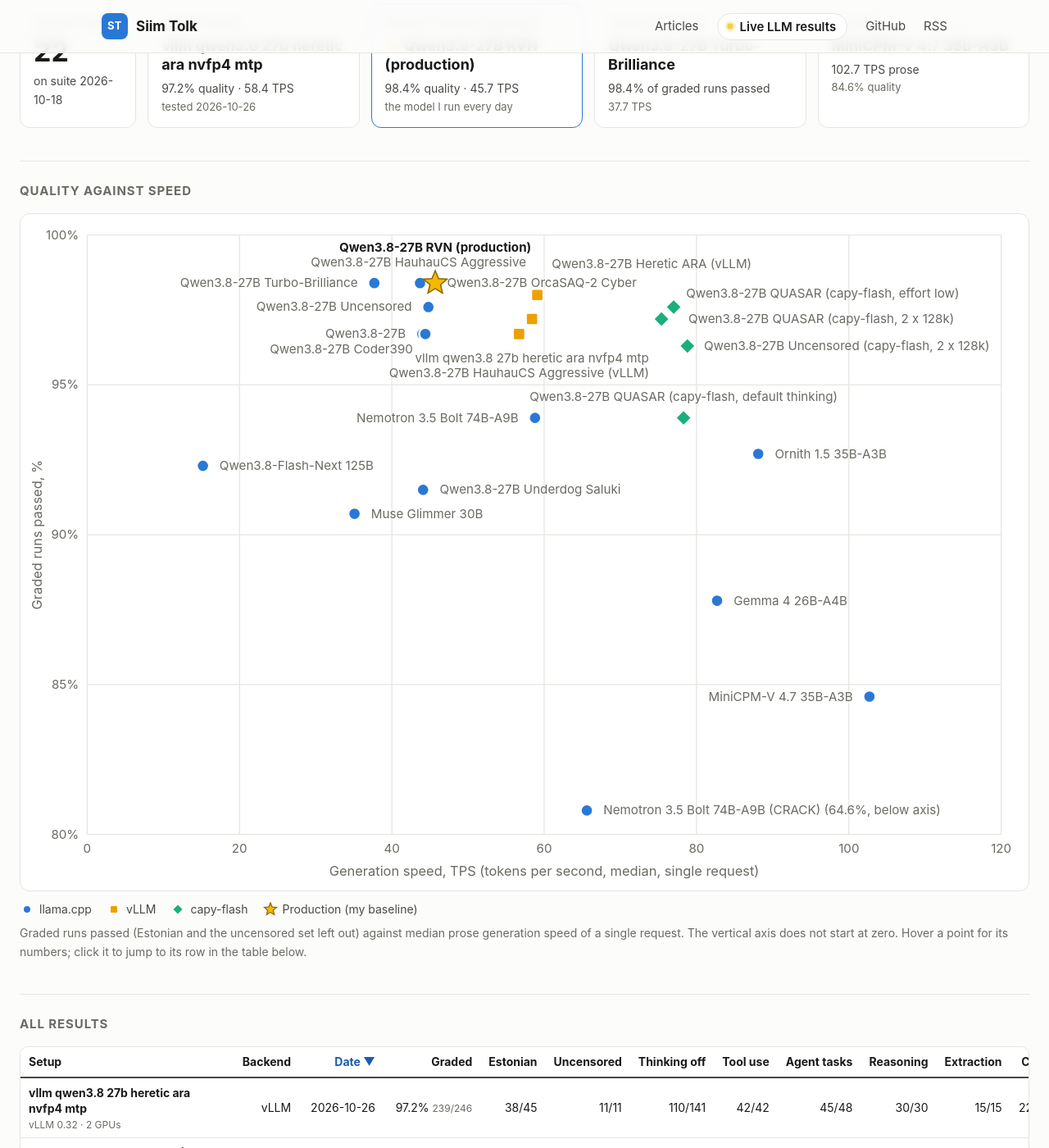
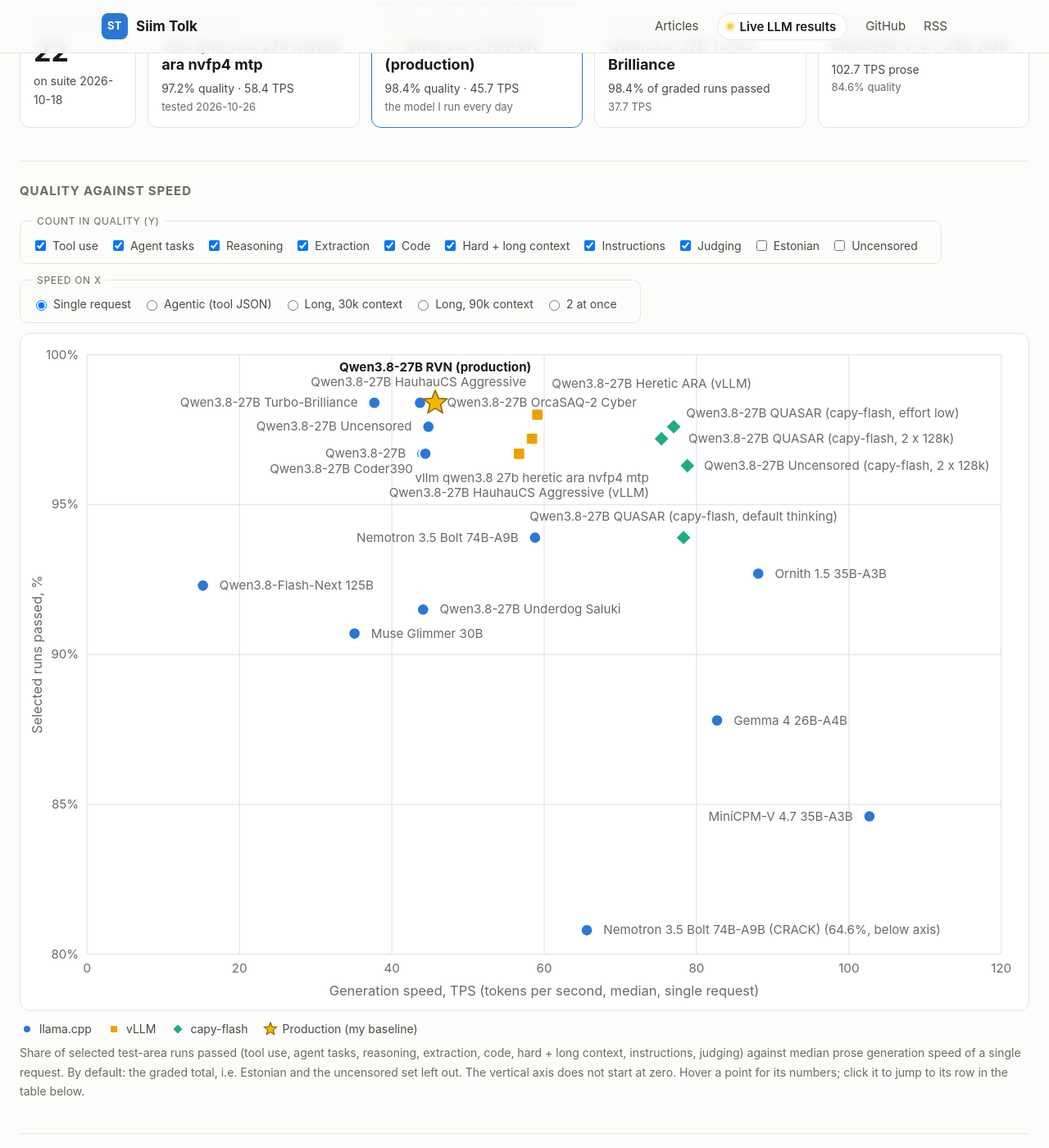
Before and after one commit to siimtolk/siimtolk.github.io, a Jekyll site: the page built from results/index.html, in a window 1280 px wide and 1400 px high, scrolled down 327 px. Shown: the whole window at 82% size. Built offline with Jekyll 4.4.1, drawn with Linux system fonts in a browser that asks for light colours; some of the changed text lies outside the part shown.

Commit message:
Results: category and speed toggles on chart, table sorted by graded with speeds first, drag-scroll
Co-Authored-By: Claude Sonnet 5.5 <noreply@anthropic.com>

```diff
--- a/assets/css/style.scss
+++ b/assets/css/style.scss
@@ -169,3 +169,8 @@ nav a.nav-live:hover { color: var(--ink); border-color: #f5c518; box-shadow: 0 2
 .results tbody tr.sel { box-shadow: inset 3px 0 0 var(--accent); }
 .results .r-name, .results small.r-detail { display: block; width: 230px; white-space: normal; }
 .results small.r-detail { margin-top: 2px; font-weight: 400; line-height: 1.3; }
+.r-controls { display: flex; flex-wrap: wrap; gap: 10px 18px; margin: 0 0 12px; }
+.r-controls fieldset { border: 1px solid var(--line); border-radius: 10px; padding: 6px 14px 8px; margin: 0; font-size: 14px; color: var(--ink-2); }
+.r-controls legend { font-size: 12px; letter-spacing: .06em; text-transform: uppercase; color: var(--muted); padding: 0 6px; }
+.r-controls label { display: inline-flex; align-items: center; gap: 5px; margin: 2px 14px 2px 0; cursor: pointer; }
+.r-scroll { user-select: none; } .r-scroll a { user-select: text; }
--- a/results/index.html
+++ b/results/index.html
@@ -18,9 +18,10 @@ description: Updated automatically after each benchmark run.
   <div id="tiles" class="r-tiles"></div>
 
   <h2 class="r-h">Quality against speed</h2>
+  <div class="r-controls" id="controls"></div>
   <div class="r-chart" id="chart"></div>
   <div class="r-legend" id="legend"></div>
-  <p class="meta">Graded runs passed (Estonian and the uncensored set left out) against median prose generation speed of a single request. The vertical axis does not start at zero. Hover a point for its numbers; click it to jump to its row in the table below.</p>
+  <p class="meta" id="chartnote"></p>
 
   <h2 class="r-h">All results</h2>
   <div class="r-scroll"><table id="all"></table></div>
@@ -54,6 +55,7 @@ description: Updated automatically after each benchmark run.
   }
 
   // tiles
+  var selected = null;
   var newest = P.slice().sort(function (a, b) { return a.started < b.started ? 1 : -1; })[0];
   var top = function (f) { return P.slice().sort(function (a, b) { return b[f] - a[f]; })[0]; };
   var bestQ = top('pct'), bestS = top('prose');
@@ -65,28 +67,61 @@ description: Updated automatically after each benchmark run.
     ['Fastest', bestS.short, f1(bestS.prose) + ' TPS prose', f1(bestS.pct) + '% quality']
   ].map(function (t, i) { return '<div class="r-tile' + (i === 0 ? ' r-count' : '') + '"><div class="r-k">' + t[0] + '</div><div class="r-v">' + t[1] + '</div><div class="r-s">' + t[2] + '</div><div class="r-s r-s2">' + t[3] + '</div></div>'; }).join('');
 
-  // chart
+  // chart controls: which test areas count towards quality (Y) and which speed is on X
+  var AREAS = SEC_().concat([['estonian', 'Estonian'], ['uncensored', 'Uncensored']]);
+  var SPEEDS = [['prose', 'Single request', 'Generation speed, TPS (tokens per second, median, single request)', 'median prose generation speed of a single request'],
+    ['tool_json', 'Agentic (tool JSON)', 'Tool-call JSON generation speed, TPS (tokens per second)', 'generation speed of tool-call JSON, the agentic workload'],
+    ['decode_30k', 'Long, 30k context', 'Generation speed at 30k tokens of context, TPS', 'generation speed with 30k tokens of context'],
+    ['decode_90k', 'Long, 90k context', 'Generation speed at 90k tokens of context, TPS', 'generation speed with 90k tokens of context'],
+    ['parallel', '2 at once', 'Total generation speed with two simultaneous requests, TPS', 'total speed with two simultaneous requests']];
+  var on = {}, xk = 'prose';
+  AREAS.forEach(function (a) { on[a[0]] = a[0] !== 'estonian' && a[0] !== 'uncensored'; });  // default = the graded total
+  $('controls').innerHTML = '<fieldset><legend>Count in quality (Y)</legend>' + AREAS.map(function (a) {
+    return '<label><input type="checkbox" data-area="' + a[0] + '"' + (on[a[0]] ? ' checked' : '') + '> ' + a[1] + '</label>';
+  }).join('') + '</fieldset><fieldset><legend>Speed on X</legend>' + SPEEDS.map(function (s) {
+    return '<label><input type="radio" name="xspeed" value="' + s[0] + '"' + (s[0] === xk ? ' checked' : '') + '> ' + s[1] + '</label>';
+  }).join('') + '</fieldset>';
+  function SEC_() { return [['tools', 'Tool use'], ['agent', 'Agent tasks'], ['reason', 'Reasoning'], ['extract', 'Extraction'], ['code', 'Code'], ['hard', 'Hard + long context'], ['instruct', 'Instructions'], ['judge', 'Judging']]; }
+  function quality(m) {
+    var ok = 0, n = 0;
+    AREAS.forEach(function (a) {
+      if (!on[a[0]]) return;
+      var v = a[0] === 'estonian' ? m.estonian : a[0] === 'uncensored' ? m.uncensored : (m.sections || {})[a[0]];
+      if (v) { ok += v[0]; n += v[1]; }
+    });
+    return n ? {ok: ok, n: n, pct: Math.round(1000 * ok / n) / 10} : null;
+  }
+
+  var tip;
+  function drawChart() {
+    var sp = SPEEDS.filter(function (s) { return s[0] === xk; })[0];
+    P.forEach(function (m) { m._q = quality(m); });
+    var Q = P.filter(function (m) { return m._q && m[xk] != null; });
+    var missing = P.length - Q.length;
+    $('chartnote').textContent = 'Share of selected test-area runs passed (' + AREAS.filter(function (a) { return on[a[0]]; }).map(function (a) { return a[1].toLowerCase(); }).join(', ') + ') against ' + sp[3] + '. By default: the graded total, i.e. Estonian and the uncensored set left out. The vertical axis does not start at zero. Hover a point for its numbers; click it to jump to its row in the table below.' + (missing && Q.length ? ' ' + missing + ' setups have no ' + sp[1].toLowerCase() + ' measurement and are not plotted.' : '');
+    if (!Q.length) { $('chart').innerHTML = '<p class="meta">Nothing to plot: tick at least one test area.</p>'; return; }
     var W = 960, H = 640, L = 58, R = 20, T = 14, B = 48;
-  var xmax = Math.ceil(Math.max.apply(null, P.map(function (m) { return m.prose; })) / 20) * 20;
-  var pcts = P.map(function (m) { return m.pct; }).sort(function (a, b) { return a - b; });
+    var mx = Math.max.apply(null, Q.map(function (m) { return m[xk]; })), xstep = mx > 80 ? 20 : mx > 40 ? 10 : 5;
+    var xmax = Math.ceil(mx / xstep) * xstep || xstep;
+    var pcts = Q.map(function (m) { return m._q.pct; }).sort(function (a, b) { return a - b; });
     var ymin = Math.max(0, Math.floor(((pcts.length > 2 ? pcts[1] : pcts[0]) - 2) / 5) * 5), ymax = 100;  // one outlier may sit below the axis
-  var yv = function (m) { return Math.max(m.pct, ymin + 0.8); };
+    var yv = function (m) { return Math.max(m._q.pct, ymin + 0.8); };
     var X = function (v) { return L + (v / xmax) * (W - L - R); };
     var Y = function (v) { return T + (1 - (v - ymin) / (ymax - ymin)) * (H - T - B); };
     var svg = '<svg viewBox="0 0 ' + W + ' ' + H + '" role="img" aria-label="Quality against speed scatter plot">';
-  for (var gx = 0; gx <= xmax; gx += 20) svg += '<line class="grid" x1="' + X(gx) + '" x2="' + X(gx) + '" y1="' + T + '" y2="' + (H - B) + '"/><text class="tick" x="' + X(gx) + '" y="' + (H - B + 18) + '" text-anchor="middle">' + gx + '</text>';
+    for (var gx = 0; gx <= xmax; gx += xstep) svg += '<line class="grid" x1="' + X(gx) + '" x2="' + X(gx) + '" y1="' + T + '" y2="' + (H - B) + '"/><text class="tick" x="' + X(gx) + '" y="' + (H - B + 18) + '" text-anchor="middle">' + gx + '</text>';
     var ystep = (ymax - ymin) > 30 ? 10 : 5;
     for (var gy = ymin; gy <= ymax; gy += ystep) svg += '<line class="grid" x1="' + L + '" x2="' + (W - R) + '" y1="' + Y(gy) + '" y2="' + Y(gy) + '"/><text class="tick" x="' + (L - 8) + '" y="' + (Y(gy) + 4) + '" text-anchor="end">' + gy + '%</text>';
-  svg += '<text class="axis" x="' + (L + (W - L - R) / 2) + '" y="' + (H - 8) + '" text-anchor="middle">Generation speed, TPS (tokens per second, median, single request)</text>';
-  svg += '<text class="axis" transform="translate(14 ' + (T + (H - T - B) / 2) + ') rotate(-90)" text-anchor="middle">Graded runs passed, %</text>';
+    svg += '<text class="axis" x="' + (L + (W - L - R) / 2) + '" y="' + (H - 8) + '" text-anchor="middle">' + sp[2] + '</text>';
+    svg += '<text class="axis" transform="translate(14 ' + (T + (H - T - B) / 2) + ') rotate(-90)" text-anchor="middle">Selected runs passed, %</text>';
 
     // label placement: try right, left, above, below; take the one that overlaps least
-  var boxes = [], pts = P.map(function (m) { return {m: m, x: X(m.prose), y: Y(yv(m))}; });
+    var boxes = [], pts = Q.map(function (m) { return {m: m, x: X(m[xk]), y: Y(yv(m))}; });
     pts.forEach(function (p) { var h = p.m.production ? 15 : 8; boxes.push([p.x - h, p.y - h, p.x + h, p.y + h]); });
     var hit = function (a, b) { return Math.max(0, Math.min(a[2], b[2]) - Math.max(a[0], b[0])) * Math.max(0, Math.min(a[3], b[3]) - Math.max(a[1], b[1])); };
     pts.sort(function (a, b) { return (b.m.production ? 1 : 0) - (a.m.production ? 1 : 0); });
     pts.forEach(function (p) {
-    var w = (p.m.short.length + (p.m.pct < ymin ? 22 : 0)) * 6.6, h = 14, best = null;
+      var w = (p.m.short.length + (p.m._q.pct < ymin ? 22 : 0)) * 6.6, h = 14, best = null;
       [[16, 0, 'start'], [-16, 0, 'end'], [0, -20, 'middle'], [0, 24, 'middle'], [12, -13, 'start'], [12, 15, 'start'], [-12, -13, 'end'], [-12, 15, 'end'], [0, -34, 'middle'], [0, 38, 'middle'], [14, -30, 'start'], [-14, -30, 'end'], [14, 32, 'start'], [-14, 32, 'end'], [26, 0, 'start'], [-26, 0, 'end']].forEach(function (o) {
         var x0 = o[2] === 'start' ? p.x + o[0] : o[2] === 'end' ? p.x + o[0] - w : p.x - w / 2;
         var bx = [x0, p.y + o[1] - h / 2, x0 + w, p.y + o[1] + h / 2];
@@ -98,26 +133,12 @@ description: Updated automatically after each benchmark run.
     pts.sort(function (a, b) { return M.indexOf(a.m) - M.indexOf(b.m); });
     pts.forEach(function (p, i) {
       var m = p.m, o = p.lab.o, tx = o[2] === 'start' ? p.x + o[0] : o[2] === 'end' ? p.x + o[0] : p.x;
-    svg += '<g class="pt k-' + bk(m) + (m.production ? ' prod' : '') + '" data-i="' + M.indexOf(m) + '" tabindex="0">' +
+      svg += '<g class="pt k-' + bk(m) + (m.production ? ' prod' : '') + (M.indexOf(m) === selected ? ' sel' : '') + '" data-i="' + M.indexOf(m) + '" tabindex="0">' +
         '<circle class="hitarea" cx="' + p.x + '" cy="' + p.y + '" r="16"/>' + shape(m.production ? 'star' : bk(m), p.x, p.y, m.production ? 12 : 6, 'mark') +
-      '<text class="lab" x="' + tx + '" y="' + (p.y + o[1] + 4) + '" text-anchor="' + o[2] + '">' + m.short.replace(/&/g, '&amp;').replace(/</g, '&lt;') + (m.pct < ymin ? ' (' + f1(m.pct) + '%, below axis)' : '') + '</text></g>';
+        '<text class="lab" x="' + tx + '" y="' + (p.y + o[1] + 4) + '" text-anchor="' + o[2] + '">' + m.short.replace(/&/g, '&amp;').replace(/</g, '&lt;') + (m._q.pct < ymin ? ' (' + f1(m._q.pct) + '%, below axis)' : '') + '</text></g>';
     });
     $('chart').innerHTML = svg + '</svg><div id="tip" class="r-tip" hidden></div>';
-  var kinds = Object.keys(KIND).filter(function (k) { return k === 'star' ? !!prod : P.some(function (m) { return bk(m) === k && !m.production; }); });
-  $('legend').innerHTML = kinds.map(function (k) {
-    return '<span class="k-' + k + '"><svg width="18" height="18" viewBox="0 0 18 18">' + shape(k, 9, 9, k === 'star' ? 8 : 5, 'mark') + '</svg>' + KIND[k][0] + '</span>';
-  }).join('');
-
-  var tip = $('tip');
-  function show(g) {
-    var m = M[+g.getAttribute('data-i')];
-    tip.innerHTML = '<b>' + m.short + '</b>' + (m.production ? ' · ★ production' : '') + '<br><small>' + m.name + '</small><br>' + f1(m.pct) + '% graded (' + fr(m.graded) + ') · ' + f1(m.prose) + ' TPS<br>' +
-      'Estonian ' + fr(m.estonian) + ' · prompt ' + f1(m.prompt_30k, 0) + ' TPS · 2 at once ' + f1(m.parallel, 0) + '<br>' + m.date;
-    tip.hidden = false;
-    var r = g.getBoundingClientRect(), c = $('chart').getBoundingClientRect();
-    var x = r.left - c.left + r.width / 2, y = r.top - c.top;
-    tip.style.left = Math.min(Math.max(x, 120), c.width - 120) + 'px'; tip.style.top = (y - 8) + 'px';
-  }
+    tip = $('tip');
     Array.prototype.forEach.call(document.querySelectorAll('.pt'), function (g) {
       g.addEventListener('mouseenter', function () { show(g); });
       g.addEventListener('focus', function () { show(g); });
@@ -126,7 +147,26 @@ description: Updated automatically after each benchmark run.
       g.addEventListener('click', function () { tip.hidden = true; select(+g.getAttribute('data-i'), true); });
       g.addEventListener('keydown', function (e) { if (e.key === 'Enter' || e.key === ' ') { e.preventDefault(); tip.hidden = true; select(+g.getAttribute('data-i'), true); } });
     });
-  var selected = null;
+  }
+  var kinds = Object.keys(KIND).filter(function (k) { return k === 'star' ? !!prod : P.some(function (m) { return bk(m) === k && !m.production; }); });
+  $('legend').innerHTML = kinds.map(function (k) {
+    return '<span class="k-' + k + '"><svg width="18" height="18" viewBox="0 0 18 18">' + shape(k, 9, 9, k === 'star' ? 8 : 5, 'mark') + '</svg>' + KIND[k][0] + '</span>';
+  }).join('');
+
+  function show(g) {
+    var m = M[+g.getAttribute('data-i')], q = m._q;
+    tip.innerHTML = '<b>' + m.short + '</b>' + (m.production ? ' · ★ production' : '') + '<br><small>' + m.name + '</small><br>' + f1(q.pct) + '% selected (' + q.ok + '/' + q.n + ') · ' + f1(m[xk]) + ' TPS<br>' +
+      'Graded ' + f1(m.pct) + '% · Estonian ' + fr(m.estonian) + ' · prompt ' + f1(m.prompt_30k, 0) + ' TPS · 2 at once ' + f1(m.parallel, 0) + '<br>' + m.date;
+    tip.hidden = false;
+    var r = g.getBoundingClientRect(), c = $('chart').getBoundingClientRect();
+    var x = r.left - c.left + r.width / 2, y = r.top - c.top;
+    tip.style.left = Math.min(Math.max(x, 120), c.width - 120) + 'px'; tip.style.top = (y - 8) + 'px';
+  }
+  $('controls').addEventListener('change', function (e) {
+    var t = e.target;
+    if (t.name === 'xspeed') xk = t.value; else on[t.getAttribute('data-area')] = t.checked;
+    drawChart();
+  });
   function select(i, scroll) {
     selected = i;
     Array.prototype.forEach.call(document.querySelectorAll('.pt'), function (g) { g.classList.toggle('sel', +g.getAttribute('data-i') === i); });
@@ -142,12 +182,13 @@ description: Updated automatically after each benchmark run.
   var SEC = [['tools', 'Tool use'], ['agent', 'Agent tasks'], ['reason', 'Reasoning'], ['extract', 'Extraction'], ['code', 'Code'], ['hard', 'Hard + long context'], ['instruct', 'Instructions'], ['judge', 'Judging']];
   var cols = [['Setup', function (m) { var d = [m.traits, m.detail].filter(Boolean).join(' · '); return '<span class="r-name">' + (m.url ? '<a class="r-link" href="' + m.url + '" target="_blank" rel="noopener" title="Weights on Hugging Face">' + m.title + '</a>' : m.title) + '</span>' + (d ? '<small class="r-detail">' + d + '</small>' : ''); }, 'name', 's'], ['Backend', function (m) { return m.backend; }, 'backend', 's'], ['Date', function (m) { return m.date; }, 'date', 's'],
     ['Graded', function (m) { return f1(m.pct) + '% <small>' + fr(m.graded) + '</small>'; }, 'pct', 'n'],
+    ['Prose TPS', function (m) { return f1(m.prose); }, 'prose', 'n'], ['Tool JSON TPS', function (m) { return f1(m.tool_json); }, 'tool_json', 'n'],
+    ['30k prompt TPS', function (m) { return f1(m.prompt_30k, 0); }, 'prompt_30k', 'n'], ['2 at once TPS', function (m) { return f1(m.parallel); }, 'parallel', 'n'],
+    ['Follow-up s', function (m) { return f1(m.followup_ttft, 2); }, 'followup_ttft', 'n'],
     ['Estonian', function (m) { return fr(m.estonian); }, 'est', 'n'], ['Uncensored', function (m) { return fr(m.uncensored); }, 'unc', 'n'], ['Thinking off', function (m) { return fr(m.nothink); }, 'nt', 'n']]
     .concat(SEC.map(function (c) { return [c[1], function (m) { return fr((m.sections || {})[c[0]]); }, 'sec:' + c[0], 'n']; })).concat([
-    ['Prose TPS', function (m) { return f1(m.prose); }, 'prose', 'n'], ['Tool JSON TPS', function (m) { return f1(m.tool_json); }, 'tool_json', 'n'],
-    ['30k prompt TPS', function (m) { return f1(m.prompt_30k, 0); }, 'prompt_30k', 'n'], ['2 at once TPS', function (m) { return f1(m.parallel); }, 'parallel', 'n'],
-    ['Follow-up s', function (m) { return f1(m.followup_ttft, 2); }, 'followup_ttft', 'n'], ['Test duration, min', function (m) { return f1(m.minutes, 0); }, 'minutes', 'n']]);
-  var sortKey = 'date', sortDir = -1;
+    ['Test duration, min', function (m) { return f1(m.minutes, 0); }, 'minutes', 'n']]);
+  var sortKey = 'pct', sortDir = -1;
   var val = function (m, k) { if (k === 'name') return m.title; if (k.indexOf('sec:') === 0) { var p = (m.sections || {})[k.slice(4)]; return p ? p[0] / p[1] : null; } return k === 'est' ? (m.estonian ? m.estonian[0] : null) : k === 'unc' ? (m.uncensored ? m.uncensored[0] : null) : k === 'nt' ? (m.nothink ? m.nothink[0] : null) : m[k]; };
   function render() {
     var list = P.slice();
@@ -168,5 +209,16 @@ description: Updated automatically after each benchmark run.
     });
   }
   render();
+  drawChart();
+  // drag the wide table sideways with the mouse
+  (function () {
+    var sc = document.querySelector('.r-scroll'), x0, l0, down = false, moved = false;
+    sc.style.cursor = 'grab';
+    sc.addEventListener('mousedown', function (e) { down = true; moved = false; x0 = e.pageX; l0 = sc.scrollLeft; });
+    window.addEventListener('mousemove', function (e) { if (!down) return; var dx = e.pageX - x0; if (Math.abs(dx) > 4) { moved = true; sc.style.cursor = 'grabbing'; sc.scrollLeft = l0 - dx; } });
+    window.addEventListener('mouseup', function () { down = false; sc.style.cursor = 'grab'; });
+    sc.addEventListener('click', function (e) { if (moved) { e.stopPropagation(); e.preventDefault(); moved = false; } }, true);
+    sc.addEventListener('dragstart', function (e) { e.preventDefault(); });
+  })();
 })();
 </script>
```
Lines whose indentation alone changed are shown as unchanged.
